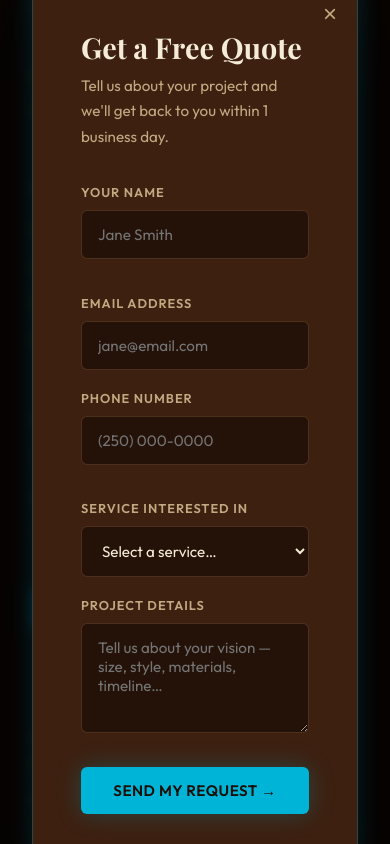
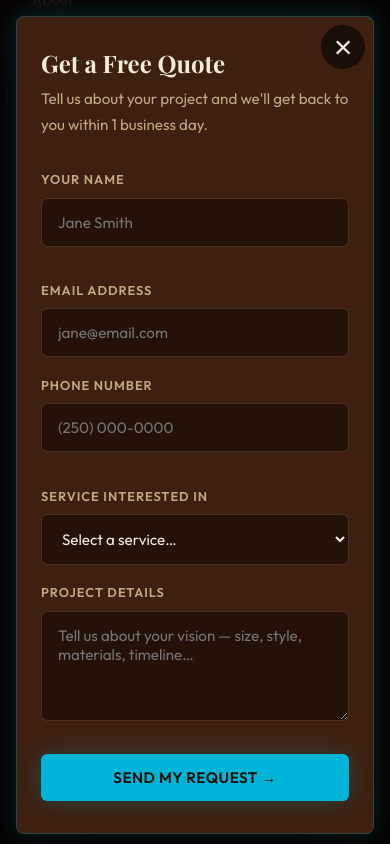
Before and after one commit to sales747dd/western-elements, a React (Vite) app: page /gallery in a window 390 px wide. Both pictures are taken after a click on the button "GET A FREE QUOTE". Shown: the part 3395-4239 px from the top of the page. Built offline with nearby package versions, Linux system fonts and the light colour scheme.

Commit message:
Optimize Quote Modal for mobile and improve close functionality

```diff
--- a/src/components/QuoteModal.jsx
+++ b/src/components/QuoteModal.jsx
@@ -1,4 +1,14 @@
+import { useEffect } from 'react';
+
 export default function QuoteModal({ onClose }) {
+  useEffect(() => {
+    const handleEsc = (e) => {
+      if (e.key === 'Escape') onClose();
+    };
+    window.addEventListener('keydown', handleEsc);
+    return () => window.removeEventListener('keydown', handleEsc);
+  }, [onClose]);
+
   const handleSubmit = (e) => {
     e.preventDefault();
     alert('Thank you! We\'ll be in touch within 1 business day.');
--- a/src/index.css
+++ b/src/index.css
@@ -660,8 +660,10 @@ section { padding: 6rem 0; }
   background: rgba(0,0,0,0.75);
   backdrop-filter: blur(6px);
   z-index: 9000;
-  display: flex; align-items: center; justify-content: center;
-  padding: 2rem;
+  display: flex; align-items: flex-start; justify-content: center;
+  padding: 1.5rem;
+  overflow-y: auto;
+  -webkit-overflow-scrolling: touch;
   animation: fadeIn 0.25s ease;
 }
 @keyframes fadeIn { from { opacity: 0; } to { opacity: 1; } }
@@ -670,17 +672,24 @@ section { padding: 6rem 0; }
   border-radius: 12px;
   border: 1px solid rgba(0,180,216,0.25);
   width: 100%; max-width: 540px;
-  padding: 3rem;
+  padding: 2.5rem;
+  margin: auto;
   position: relative;
   animation: slideUp 0.3s ease;
   box-shadow: 0 32px 80px rgba(0,0,0,0.6), var(--shadow-blue);
 }
 @keyframes slideUp { from { transform: translateY(30px); opacity: 0; } to { transform: translateY(0); opacity: 1; } }
 .modal-close {
-  position: absolute; top: 1.25rem; right: 1.25rem;
-  background: none; border: none; color: var(--text-muted);
-  font-size: 1.5rem; cursor: pointer; transition: var(--transition);
+  position: absolute; top: 0.75rem; right: 0.75rem;
+  background: rgba(26, 14, 8, 0.5);
+  border: none; color: var(--text-muted);
+  font-size: 2rem;
+  width: 44px; height: 44px;
+  display: flex; align-items: center; justify-content: center;
+  border-radius: 50%;
+  cursor: pointer; transition: var(--transition);
   line-height: 1;
+  z-index: 10;
 }
 .modal-close:hover { color: var(--cream); }
 .modal-box h2 {
@@ -744,4 +753,10 @@ section { padding: 6rem 0; }
   .form-row { grid-template-columns: 1fr; }
   .about-stat-row { flex-direction: column; gap: 1rem; }
   .trust-bar-inner { gap: 1.5rem; }
+
+  /* Mobile Modal Tweaks */
+  .modal-backdrop { padding: 1rem; }
+  .modal-box { padding: 2rem 1.5rem; border-radius: 8px; }
+  .modal-close { top: 0.5rem; right: 0.5rem; background: var(--wood-dark); color: var(--cream); }
+  .modal-box h2 { font-size: 1.5rem; }
 }
```
